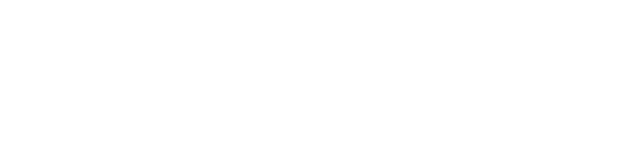
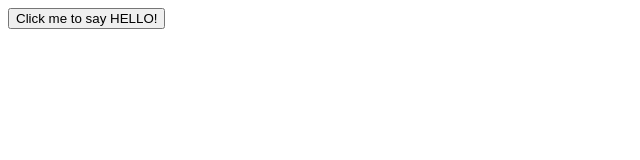
Before and after one commit to melodyflash/assignment01, a plain HTML site: page index.html in a window 1280 px wide. Shown: the whole page, without its empty margins (0-640 px from the left). Drawn offline with Linux system fonts and the light colour scheme.

Commit message:
say hello added

```diff
--- a/index.html
+++ b/index.html
@@ -4,8 +4,13 @@
     <meta charset="UTF-8">
     <meta name="viewport" content="width=device-width, initial-scale=1.0">
     <title>Lab 01 test</title>
+    <script>
+        function sayHello() {
+            alert('Hello world!')
+        }
+    </script>
 </head>
 <body>
-
+    <button onclick="sayHello()">Click me to say HELLO!</button>
 </body>
 </html>
```
